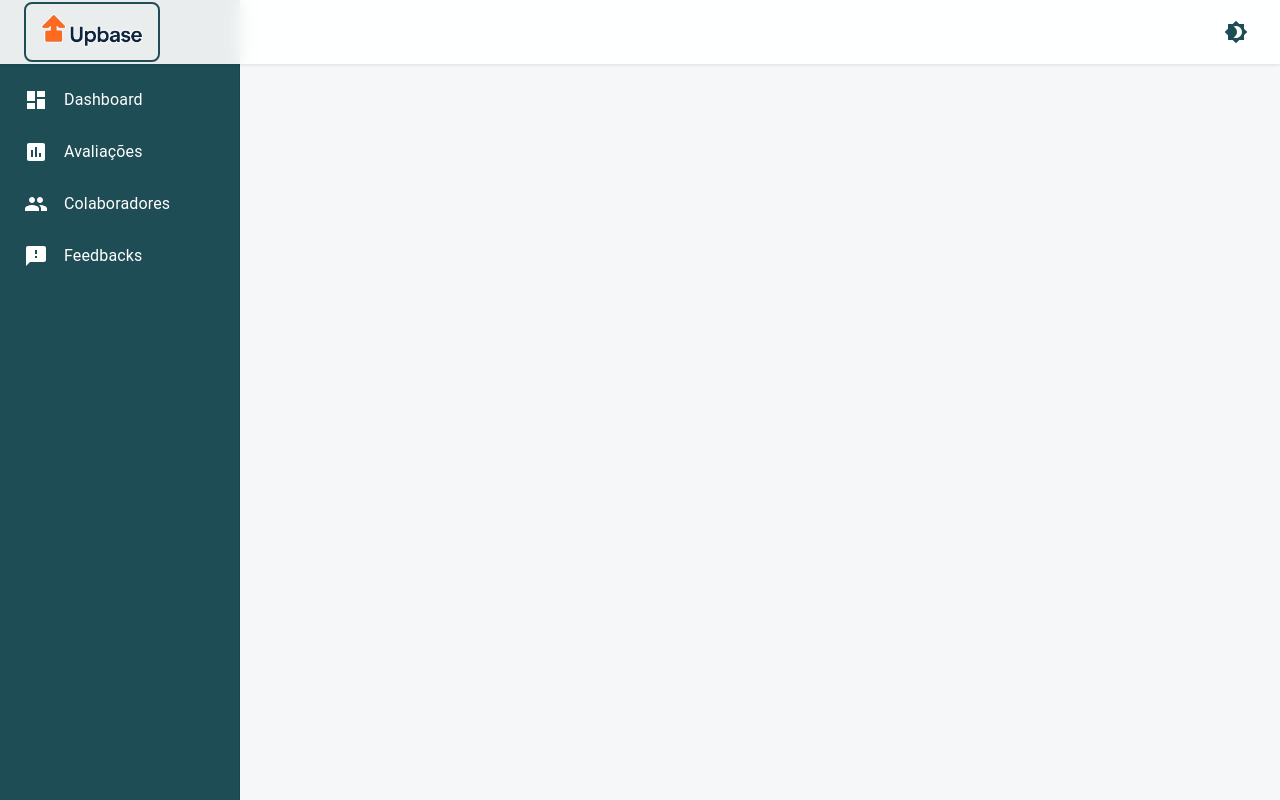
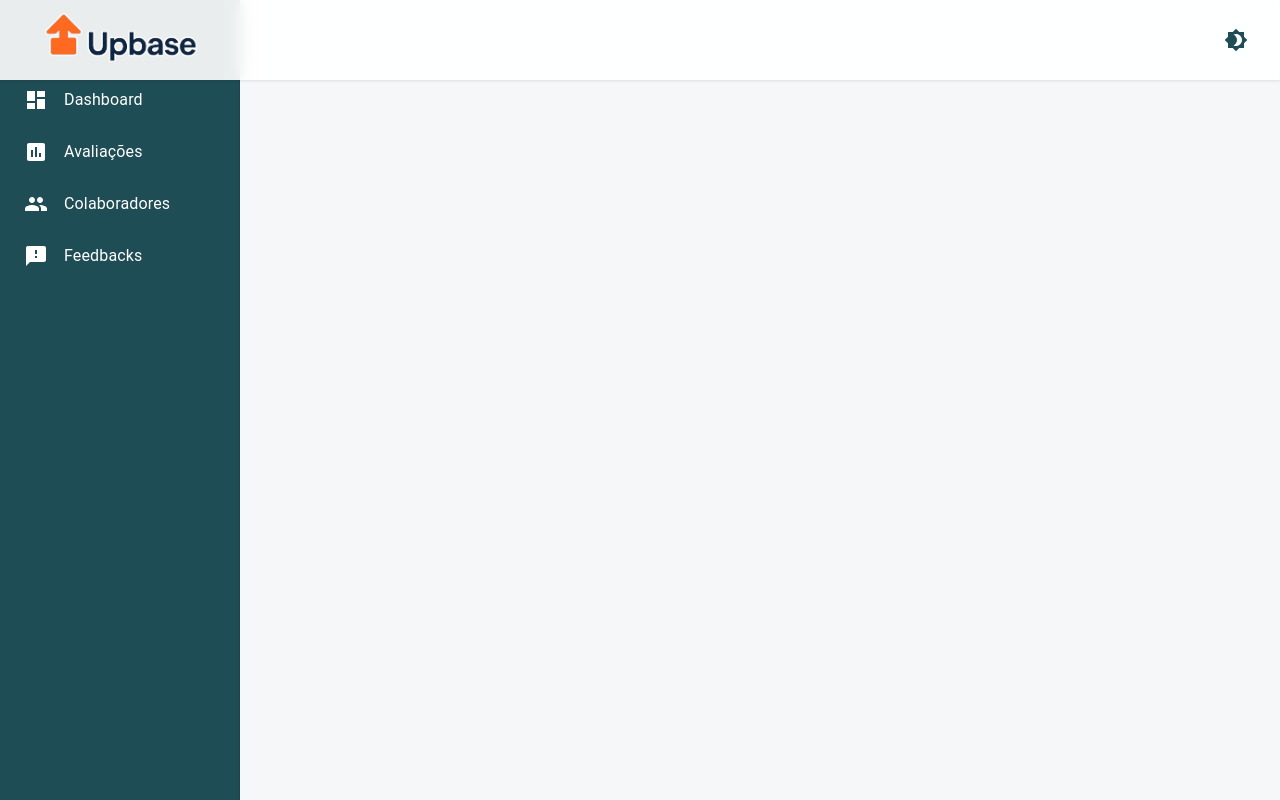
Before and after one commit to RobsonFSVieira/upbase, a React (Create React App) app: page /feedbacks in a window 1280 px wide. Built offline with nearby package versions, Linux system fonts and the light colour scheme.

Commit message:
increase logo size and remove border

```diff
--- a/src/components/Layout/MainLayout.js
+++ b/src/components/Layout/MainLayout.js
@@ -105,14 +105,9 @@ function MainLayout({ children }) {
                 src={Logo}
                 alt="UPBase Logo"
                 style={{
-                  height: '60px',
+                  height: '80px', // Aumentado de 60px para 80px
                   marginRight: '20px',
                   transition: 'transform 0.2s',
-                  border:
-                    theme.palette.mode === 'light'
-                      ? '2px solid #1F4D55'
-                      : '2px solid #FF934C',
-                  borderRadius: '8px',
                   padding: '4px',
                 }}
                 onError={(e) => {
```
